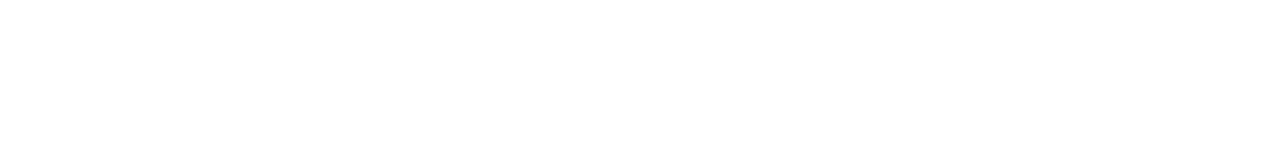
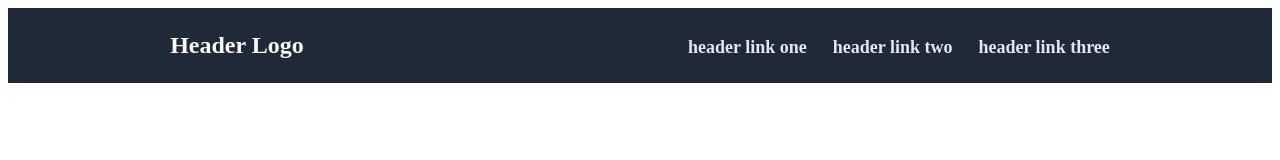
Before and after one commit to SpragueWandsworth/odin-webpage, a plain HTML site: page index.html in a window 1280 px wide. Drawn offline with Linux system fonts and the light colour scheme.

Commit message:
Created and customised header

```diff
--- a/index.html
+++ b/index.html
@@ -3,8 +3,16 @@
     <head>
         <meta charset="UTF-8">
         <title>Odin Webpage</title>
+        <link rel="stylesheet" href="style.css">
     </head>
     <body>
-
+        <div class="header">
+            <p>Header Logo</p>
+            <ul>
+                <a href="">header link one</a>
+                <a href="">header link two</a>
+                <a href="">header link three</a>
+            </ul>
+        </div>
     </body>
 </html>
--- a/style.css
+++ b/style.css
@@ -0,0 +1,26 @@
+* {
+
+}
+
+body {
+    display: flex;
+    flex-direction: column;
+}
+
+.header {
+    display: flex;
+    justify-content: space-around;
+    color: #F9FAF8;
+    font-size: 24px;
+    font-weight: 900;
+    background-color: #1F2937;
+    flex-basis: 100%;
+}
+
+a{
+    color: #E5E7EB;
+    font-size: 18px;
+    font-weight: 0;
+    text-decoration: none;
+    margin-left: 20px;
+}
```
